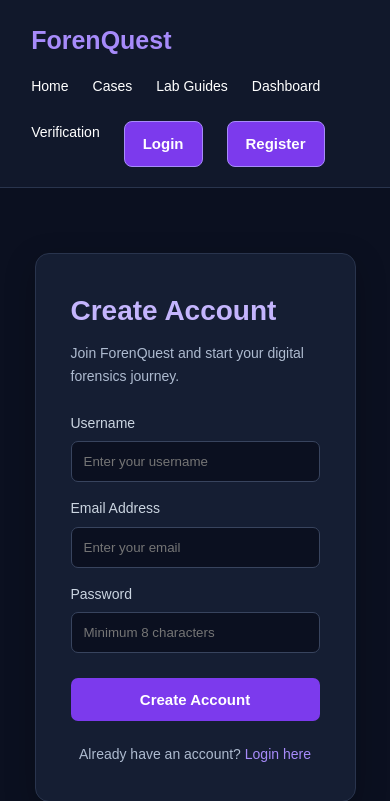
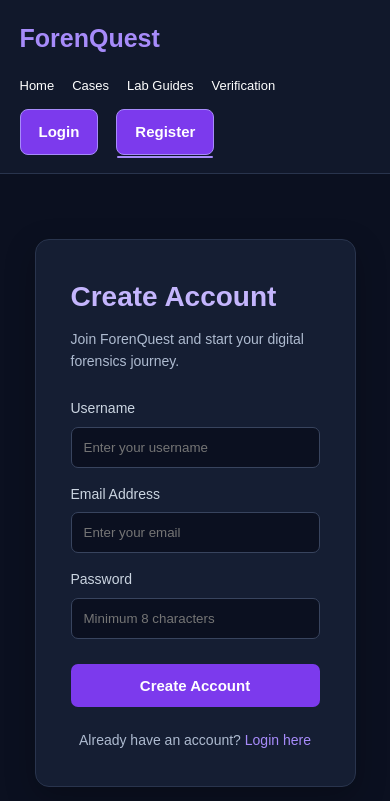
Before and after one commit to Qalb-Creater/ForenQuest, a Flask app: page /register in a window 390 px wide. Shown: the top 801 px of the page. Run offline with Flask 3, Linux system fonts and the light colour scheme.

Commit message:
Improve navigation, forms, and responsive user experience
Improve navigation, forms, and responsive user experience

```diff
--- a/app/static/css/style.css
+++ b/app/static/css/style.css
@@ -177,21 +177,48 @@ footer {
     gap: 15px;
 }
 
+/* Main navigation */
+
 .main-nav {
     display: flex;
     flex-wrap: wrap;
-    gap: 24px;
+    align-items: center;
+    gap: 22px;
 }
 
 .main-nav a {
+    position: relative;
     color: #ffffff;
     text-decoration: none;
     font-size: 14px;
+    font-weight: 500;
+    transition: color 0.2s ease;
 }
 
 .main-nav a:hover {
     color: #a78bfa;
 }
+
+/* Active page */
+
+.main-nav a[aria-current="page"] {
+    color: #a78bfa;
+    font-weight: 700;
+}
+
+.main-nav a[aria-current="page"]::after {
+    content: "";
+    position: absolute;
+    left: 0;
+    bottom: -7px;
+    width: 100%;
+    height: 2px;
+    background: #a78bfa;
+    border-radius: 2px;
+}
+
+
+
 
 .main-content {
     min-height: 75vh;
@@ -206,13 +233,27 @@ footer {
     border-top: 1px solid #29344d;
 }
 
+
+.flash-container {
+    width: 100%;
+    margin-bottom: 20px;
+}
+
 .flash-message {
     background: #173b2a;
     color: #9ae6b4;
-    padding: 12px;
+    border: 1px solid #286344;
+    border-left: 4px solid #4ade80;
+    padding: 14px 18px;
     border-radius: 8px;
-    margin-bottom: 20px;
+    margin-bottom: 12px;
+    font-size: 14px;
+    line-height: 1.6;
+    font-weight: 500;
+    box-shadow: 0 4px 12px rgba(0, 0, 0, 0.15);
+    overflow-wrap: anywhere;
 }
+
 
 /* =================================
    STUDENT DASHBOARD
@@ -548,3 +589,97 @@ footer {
     color: #ffffff !important;
     transform: translateY(-2px);
 }
+/* Keyboard accessibility */
+
+a:focus-visible,
+button:focus-visible,
+input:focus-visible,
+textarea:focus-visible,
+select:focus-visible {
+    outline: 2px solid #a78bfa;
+    outline-offset: 3px;
+    border-radius: 4px;
+}
+/* Keyboard accessibility */
+
+a:focus-visible,
+button:focus-visible,
+input:focus-visible,
+textarea:focus-visible,
+select:focus-visible {
+    outline: 2px solid #a78bfa;
+    outline-offset: 3px;
+    border-radius: 4px;
+}
+/* Mobile navigation improvements */
+
+@media (max-width: 700px) {
+
+    .main-header {
+        padding: 18px 5%;
+    }
+
+    .header-container {
+        flex-direction: column;
+        align-items: flex-start;
+        gap: 18px;
+    }
+
+    .main-nav {
+        width: 100%;
+        justify-content: flex-start;
+        gap: 12px 18px;
+    }
+
+    .main-nav a {
+        font-size: 13px;
+    }
+
+    .main-nav a[aria-current="page"]::after {
+        bottom: -4px;
+    }
+
+}
+/* Form focus and accessibility improvements */
+
+input:focus,
+textarea:focus,
+select:focus {
+    outline: none;
+    border-color: #a78bfa;
+    box-shadow: 0 0 0 3px rgba(167, 139, 250, 0.2);
+}
+
+button:focus-visible,
+a:focus-visible {
+    outline: 2px solid #c4b5fd;
+    outline-offset: 3px;
+}
+
+input,
+textarea,
+select,
+button {
+    transition: border-color 0.2s ease,
+                box-shadow 0.2s ease;
+}
+/* Button interaction improvements */
+
+button:hover,
+.btn:hover,
+.auth-button:hover {
+    filter: brightness(1.12);
+    transform: translateY(-1px);
+}
+
+button:active,
+.btn:active,
+.auth-button:active {
+    transform: translateY(0);
+}
+
+button:disabled {
+    opacity: 0.6;
+    cursor: not-allowed;
+    transform: none;
+}
--- a/app/templates/base.html
+++ b/app/templates/base.html
@@ -15,40 +15,75 @@
 <body>
 
     <header class="main-header">
-
         <div class="header-container">
 
             <a href="{{ url_for('home') }}" class="logo">
                 ForenQuest
             </a>
 
-            <nav class="main-nav">
-                <a href="{{ url_for('home') }}">Home</a>
-                <a href="{{ url_for('case_library') }}">Cases</a>
-                <a href="{{ url_for('guide_library') }}">Lab Guides</a>
-                <a href="{{ url_for('student_dashboard') }}">Dashboard</a>
-                <a href="{{ url_for('evidence_verification') }}">Verification</a>
+            <nav class="main-nav" aria-label="Main navigation">
+
+                <a href="{{ url_for('home') }}"
+                   {% if request.endpoint == 'home' %}aria-current="page"{% endif %}>
+                    Home
+                </a>
+
+                <a href="{{ url_for('case_library') }}"
+                   {% if request.endpoint in ['case_library', 'case_detail'] %}aria-current="page"{% endif %}>
+                    Cases
+                </a>
+
+                <a href="{{ url_for('guide_library') }}"
+                   {% if request.endpoint in ['guide_library', 'guide_detail'] %}aria-current="page"{% endif %}>
+                    Lab Guides
+                </a>
+
+                <a href="{{ url_for('evidence_verification') }}"
+                   {% if request.endpoint == 'evidence_verification' %}aria-current="page"{% endif %}>
+                    Verification
+                </a>
+
                 {% if session.get('user_id') %}
-    <a href="{{ url_for('logout') }}">Logout</a>
+
+                    <a href="{{ url_for('student_dashboard') }}"
+                       {% if request.endpoint == 'student_dashboard' %}aria-current="page"{% endif %}>
+                        Dashboard
+                    </a>
+
+                    <a href="{{ url_for('logout') }}">
+                        Logout
+                    </a>
+
                 {% else %}
-    <a href="{{ url_for('login') }}">Login</a>
-    <a href="{{ url_for('register') }}">Register</a>
+
+                    <a href="{{ url_for('login') }}"
+                       {% if request.endpoint == 'login' %}aria-current="page"{% endif %}>
+                        Login
+                    </a>
+
+                    <a href="{{ url_for('register') }}"
+                       {% if request.endpoint == 'register' %}aria-current="page"{% endif %}>
+                        Register
+                    </a>
+
                 {% endif %}
+
             </nav>
 
         </div>
-
     </header>
 
     <main class="main-content">
 
         {% with messages = get_flashed_messages() %}
             {% if messages %}
+                <div class="flash-container">
                     {% for message in messages %}
-                    <div class="flash-message">
+                        <div class="flash-message" role="status">
                             {{ message }}
                         </div>
                     {% endfor %}
+                </div>
             {% endif %}
         {% endwith %}
 
@@ -57,7 +92,9 @@
     </main>
 
     <footer class="main-footer">
-        <p>ForenQuest – Digital Forensics Training & Simulation Platform</p>
+        <p>
+            ForenQuest – Digital Forensics Training & Simulation Platform
+        </p>
     </footer>
 
 </body>
```
Lines whose indentation alone changed are shown as unchanged.
